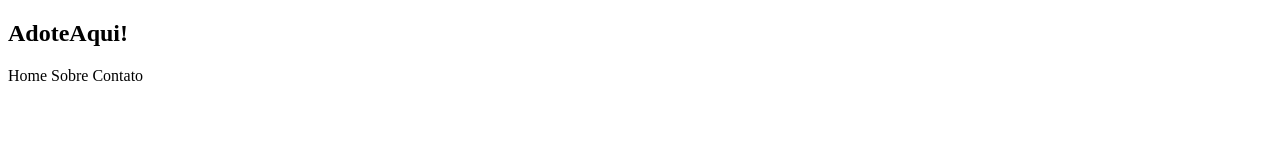
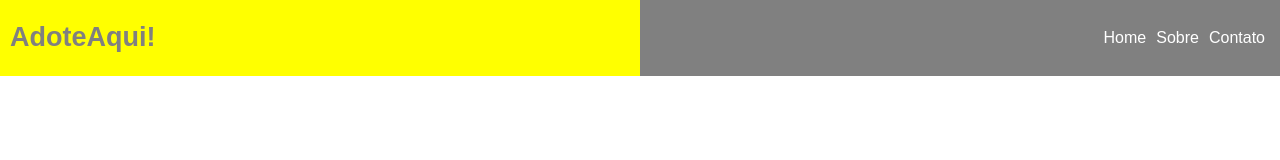
Before and after one commit to alexiacalmon/adote-aqui, a plain HTML site: page index.html in a window 1280 px wide. Drawn offline with Linux system fonts and the light colour scheme; files that its build step writes are made by us from their sources; the site is published under a folder, as on GitHub Pages, so addresses that start at the root find nothing.

Commit message:
alteracao do nome css

```diff
--- a/index.html
+++ b/index.html
@@ -5,7 +5,7 @@
     <meta charset="UTF-8">
     <meta http-equiv="X-UA-Compatible" content="IE=edge">
     <meta name="viewport" content="width=device-width, initial-scale=1.0">
-    <link rel="stylesheet" href="/Resilia/adote-aqui/adoteaqui.css">
+    <link rel="stylesheet" href="adoteaqui.css">
     <title>Adote Aqui</title>
 </head>
 
```
